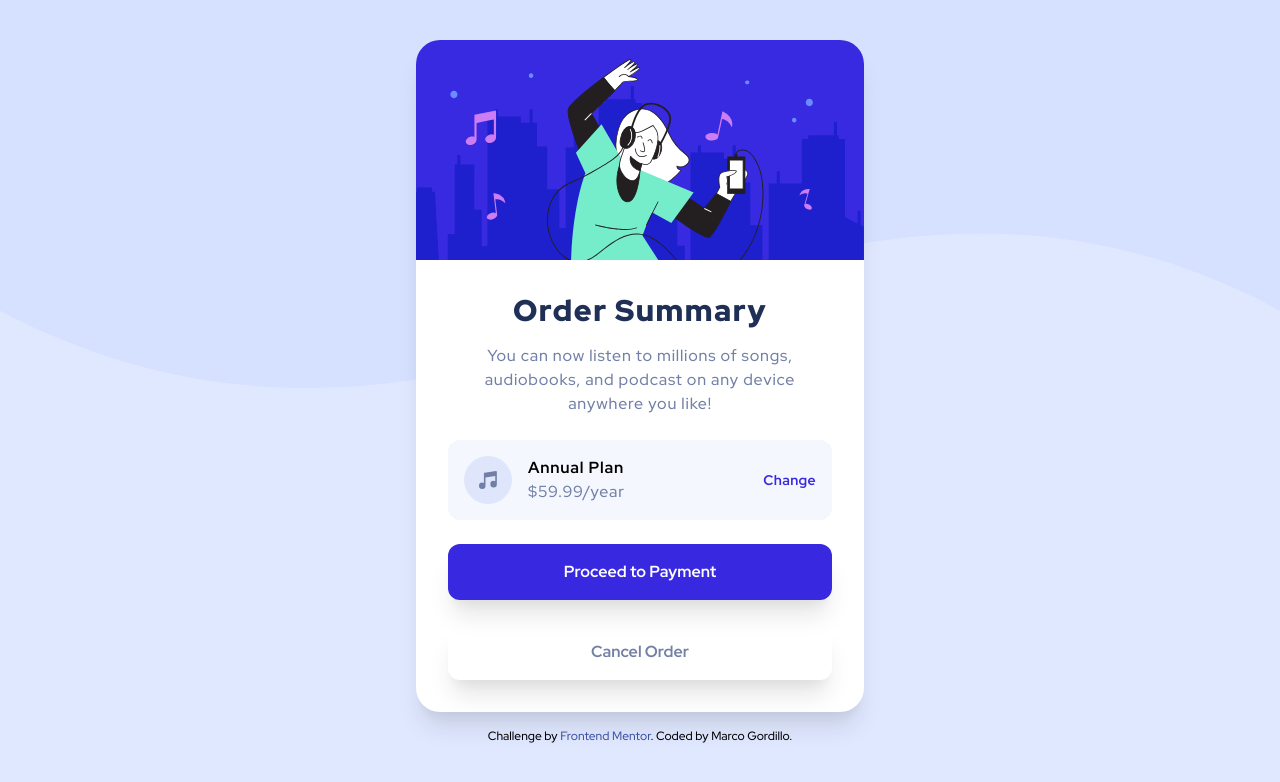
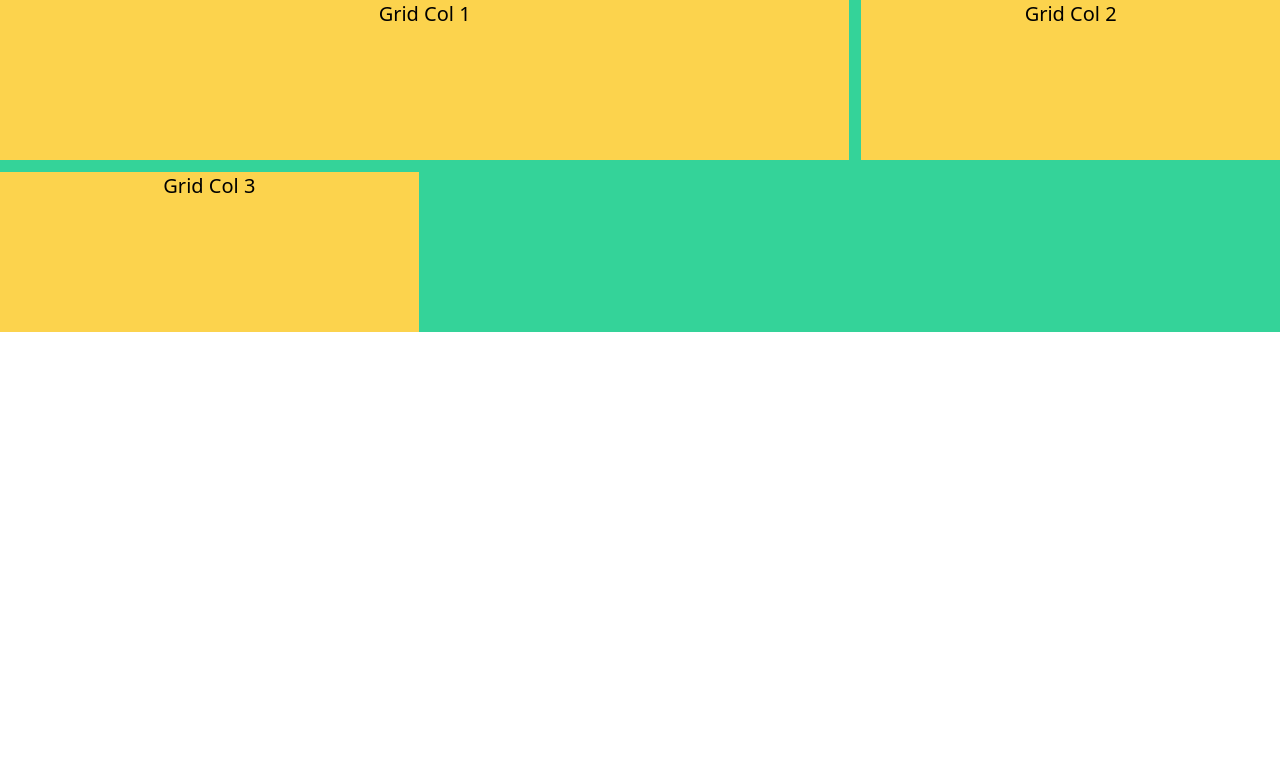
Before and after one commit to marcopgordillo/dashboard-vue-tailwindcss, a Vue app: page / in a window 1280 px wide. Shown: the top 782 px of the page. Built offline with nearby package versions, Linux system fonts and the light colour scheme.

Commit message:
Tailwindcss tutorial

```diff
--- a/index.html
+++ b/index.html
@@ -9,7 +9,7 @@
     <link href="https://fonts.googleapis.com/css2?family=Red+Hat+Display:wght@500;700;900&display=swap" rel="stylesheet">
     <title>Frontend Mentor | Order summary card</title>
   </head>
-  <body class="antialiased bg-mobile-pattern sm:bg-desktop-pattern bg-no-repeat bg-contain bg-top bg-pale-blue-100 flex flex-col justify-center items-center min-h-screen">
+  <body class="antialiased bg-white min-h-screen">
     <div id="app"></div>
     <script type="module" src="/src/main.js"></script>
   </body>
--- a/src/App.vue
+++ b/src/App.vue
@@ -5,31 +5,17 @@ import HelloWorld from './components/HelloWorld.vue'
 </script>
 
 <template>
-  <section class="container w-90vw max-w-md bg-white rounded-3xl overflow-hidden text-center flex flex-col justify-center items-center shadow-xl">
-    <div>
-      <img class="w-full block object-cover" src="@/assets/illustration-hero.svg" alt="">
+  <div class="lg:container lg:mx-auto bg-green-400">
+    <div class="grid md:grid-cols-2 lg:grid-cols-3 gap-3">
+      <div class="font-sans bg-yellow-300 w-full h-40 text-center text-xl md:col-span-2">
+        Grid Col 1
+      </div>
+      <div class="font-sans bg-yellow-300 w-full h-40 text-center text-xl">
+        Grid Col 2
+      </div>
+      <div class="font-sans bg-yellow-300 w-full h-40 text-center text-xl">
+        Grid Col 3
+      </div>
     </div>
-    <div class="p-8">
-      <h1 class="font-black text-2xl sm:text-3xl mb-4 text-pale-blue-600 tracking-wider">Order Summary</h1>
-      <p class="plan__text mb-6">You can now listen to millions of songs, audiobooks, and podcast on any device anywhere you like!</p>
-      <div class="flex flex-row justify-between items-center bg-pale-blue-400 p-4 rounded-xl mb-6">
-        <div class="flex flex-row">
-          <img class="w-12 h-12" src="@/assets/icon-music.svg" alt="">
-          <div class="ml-4">
-            <p class="plan__text mb-0 text-left">
-              <strong class="text-black">Annual Plan</strong>
-            </p>
-            <p class="plan__text mb-0 text-left">$59.99/year</p>
-          </div>
-        </div>
-        <a class="text-pale-blue-200 hover:text-pale-blue-300 transition duration-500 ease-in-out font-bold text-xs sm:text-sm tracking-wide no-underline" href="#">Change</a>
-      </div>
-      <button class="btn bg-pale-blue-200 hover:bg-pale-blue-300 focus:bg-pale-blue-300 text-white mb-6">Proceed to Payment</button>
-      <button class="btn text-pale-blue-500 hover:text-pale-blue-600 focus:text-pale-blue-600 mb-0">Cancel Order</button>
-    </div>
-  </section>
-  <div class="my-4 mx-0 text-xs text-center">
-    Challenge by <a class="text-pale-blue-700" href="https://www.frontendmentor.io?ref=challenge" target="_blank">Frontend Mentor</a>.
-    Coded by <a href="#">Marco Gordillo</a>.
   </div>
 </template>
--- a/src/index.css
+++ b/src/index.css
@@ -3,11 +3,4 @@
 @tailwind utilities;
 
 @layer components {
-    .btn {
-        @apply cursor-pointer block rounded-xl border-transparent shadow-xl w-full py-4 px-16 font-bold text-base transition duration-500 ease-in-out;
-    }
-
-    .plan__text {
-        @apply font-medium tracking-wider text-pale-blue-500 leading-normal text-sm sm:text-base;
-    }
 }
--- a/tailwind.config.js
+++ b/tailwind.config.js
@@ -6,27 +6,6 @@ module.exports = {
   darkMode: false, // or 'media' or 'class'
   theme: {
     extend: {
-      fontFamily: {
-        sans: ['Red Hat Display', ...defaultTheme.fontFamily.sans],
-      },
-      backgroundImage: {
-        'mobile-pattern': "url('@/assets/pattern-background-mobile.svg')",
-        'desktop-pattern': "url('@/assets/pattern-background-desktop.svg')",
-      },
-      colors: {
-        'pale-blue': {
-          100: 'hsl(225, 100%, 94%)', // primary-color-1
-          200: 'hsl(245, 75%, 52%)', // primary-color-2
-          300: 'hsl(245, 83%, 68%)', // primary-color-3
-          400: 'hsl(225, 100%, 98%)', // neutral-color-1
-          500: 'hsl(224, 23%, 55%)', // neutral-color-2
-          600: 'hsl(223, 47%, 23%)', // neutral-color-3
-          700: 'hsl(228, 45%, 44%)',
-        }
-      },
-      spacing: {
-        '90vw': '90vw'
-      }
     },
   },
   variants: {
```
Also changed, not shown: 1 other file (tests, documents, lock files or other folders).
